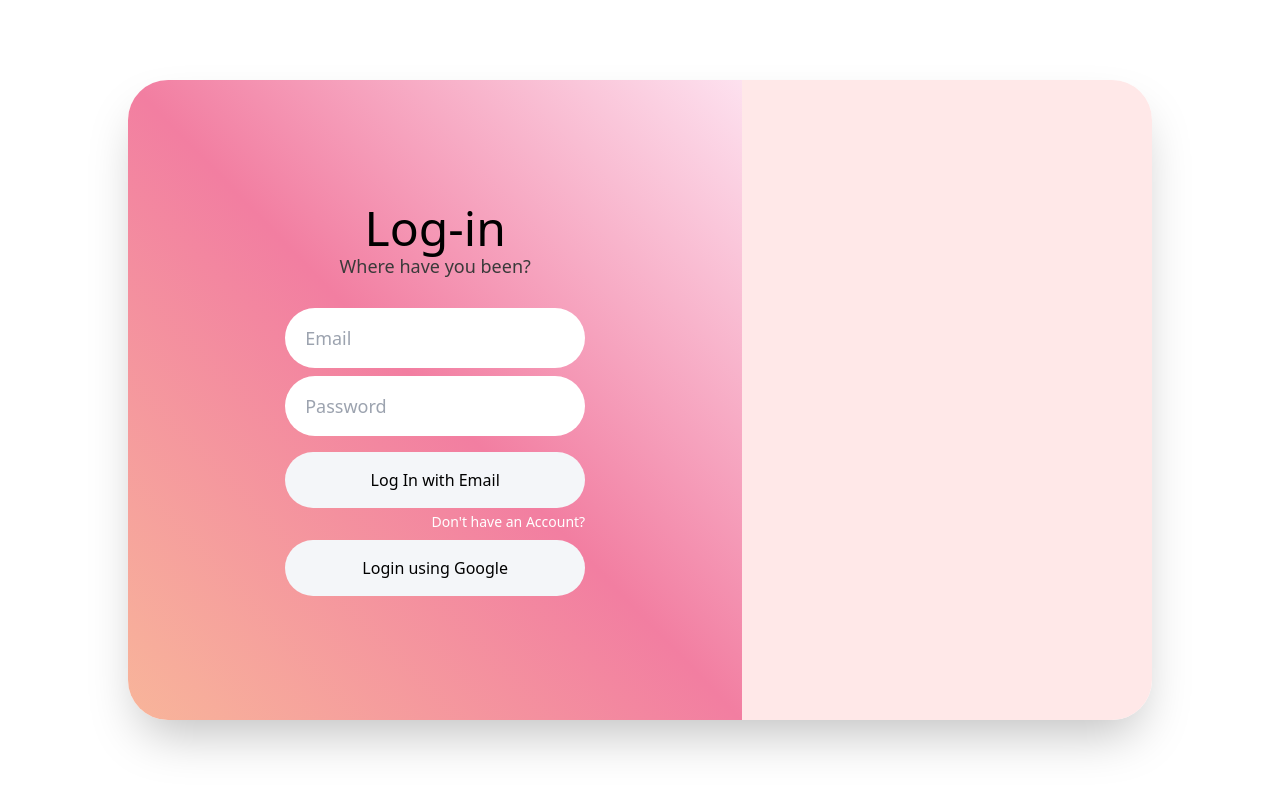
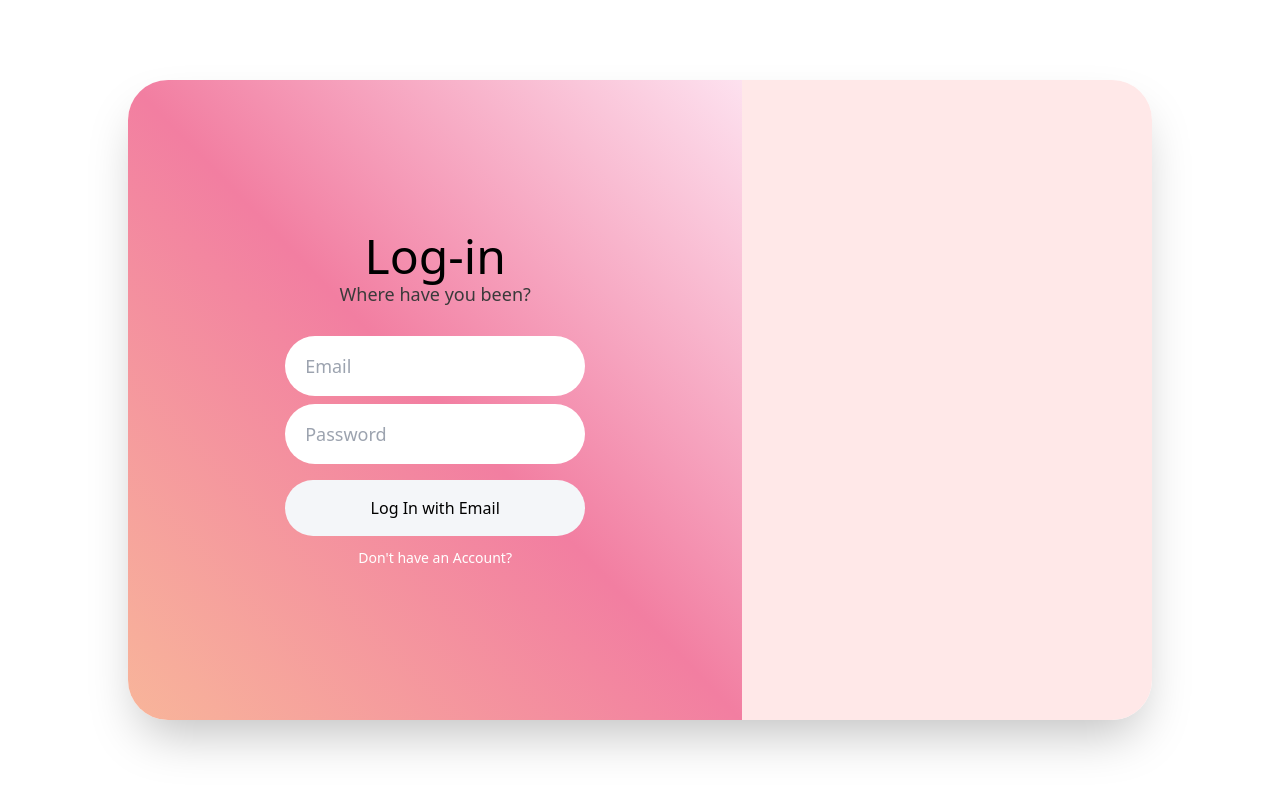
Before and after one commit to Devansh-Aage/Desiary, a React (Vite) app: page / in a window 1280 px wide. Shown: the top 792 px of the page. Built offline with nearby package versions, Linux system fonts and the light colour scheme.

Commit message:
removed g login btn

```diff
--- a/src/pages/Login.jsx
+++ b/src/pages/Login.jsx
@@ -125,14 +125,14 @@ const Login = () => {
               </button>
             </form>
 
-            <Link to="/signup" className="text-end mt-1 text-sm">
-              <p className="text-end mt-1 text-sm text-white hover:underline">
+            <Link to="/signup" className=" mt-1 text-sm">
+              <p className="text-center mt-3 text-sm text-white hover:underline">
                 Don't have an Account?
               </p>
             </Link>
 
             {/* Google Sign-In Button */}
-            <button
+            {/* <button
               onClick={handleGoogleSignIn}
               className={`mt-2 text-center min-w-full bg-[#F4F6F9] text-black py-4 rounded-full hover:-translate-y-1 transition-all duration-300 hover:shadow-lg ${
                 isSigningIn ? "opacity-50 cursor-not-allowed" : ""
@@ -140,7 +140,7 @@ const Login = () => {
               disabled={isSigningIn}
             >
               {isSigningIn ? "Signing in..." : "Login using Google"}
-            </button>
+            </button> */}
           </div>
         </div>
         <div className="w-[40%] hidden lg:flex h-full bg-[#FFE8E8] rounded-r-[40px]"></div>
--- a/src/pages/Signup.jsx
+++ b/src/pages/Signup.jsx
@@ -88,12 +88,12 @@ function Signup() {
             </form>
 
             <Link to="/" className='text-end mt-1 text-sm'>
-              <p className='text-end mt-1 text-sm text-white hover:underline'>Already have an Account?</p>
+              <p className='text-center mt-3 text-sm text-white hover:underline'>Already have an Account?</p>
             </Link>
 
-            <button className='mt-2 text-center min-w-full bg-[#F4F6F9] text-black py-4 rounded-full hover:-translate-y-1 transition-all duration-300 hover:shadow-lg'>
+            {/* <button className='mt-2 text-center min-w-full bg-[#F4F6F9] text-black py-4 rounded-full hover:-translate-y-1 transition-all duration-300 hover:shadow-lg'>
               Signup using Google
-            </button>
+            </button> */}
           </div>
         </div>
         <div className="w-[40%] h-full bg-[#FFE8E8] rounded-r-[40px]"></div>
```
